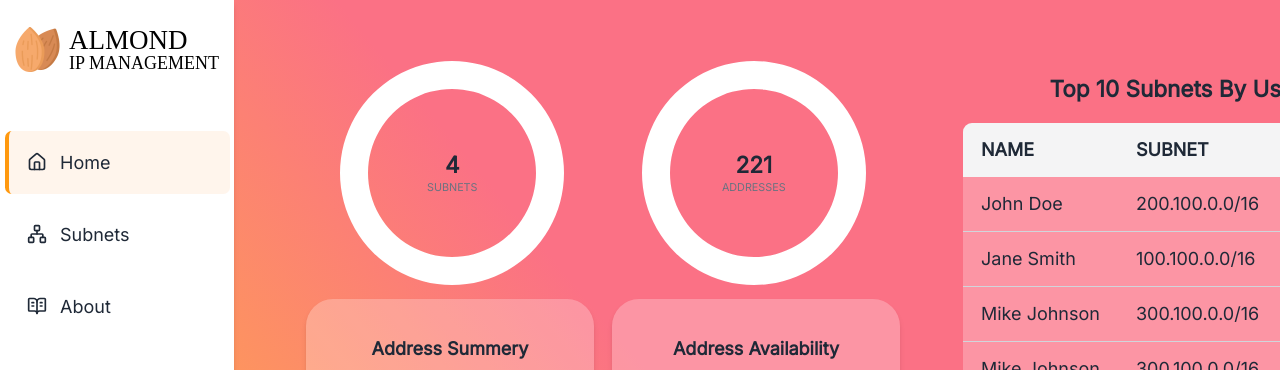
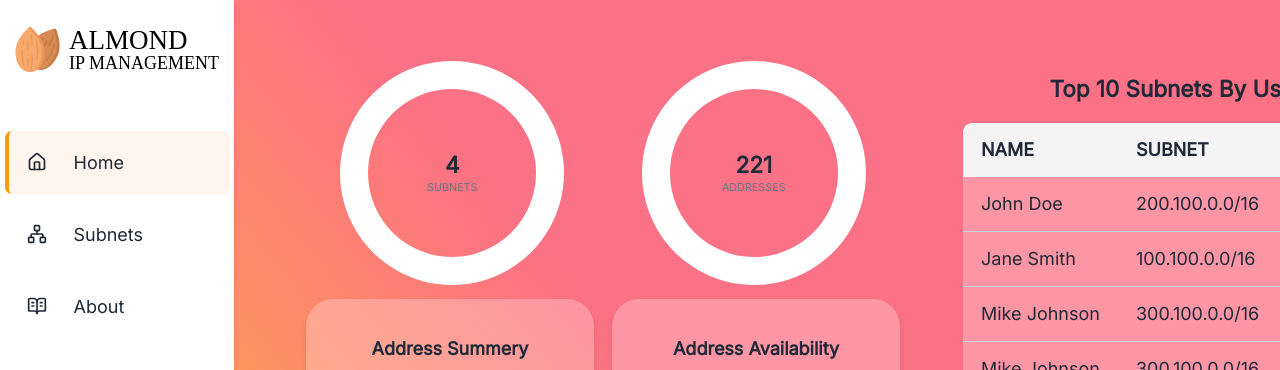
Before and after one commit to random551923/almond-ipam, a React (Vite) app: page /home in a window 1280 px wide. Shown: the top 370 px of the page. Built offline with nearby package versions, Linux system fonts and the light colour scheme; a web font is replaced by a local one.

Commit message:
feat: add tooltip to collapsed sid bar

```diff
--- a/src/features/Sidebar/SidebarItem.tsx
+++ b/src/features/Sidebar/SidebarItem.tsx
@@ -17,31 +17,46 @@ const SidebarItem = ({ icon, text, link }: SidebarItemProps) => {
       {({ isActive }) => (
         <li
           className={cn(
-            "relative flex items-center border-transparent p-4 my-2 text-md cursor-pointer rounded-md transition-all duration-500 text-sid-bar-primary-text hover:bg-sid-bar-haver-bg justify-start",
+            "group relative flex items-center border-transparent p-4 my-2 text-md cursor-pointer rounded-md transition-all duration-500 text-sid-bar-primary-text hover:bg-sid-bar-haver-bg justify-start",
             {
               "bg-sid-bar-active-bg ": isActive,
               "border-primary ": isActive && expanded,
               "gap-0 justify-center border-0": !expanded,
               "gap-3 justify-start border-l-4 ": expanded,
             },
-          )}
-        >
+          )}>
           <div className="shrink-0 flex items-center justify-center">
             {icon}
           </div>
 
           <span
             className={cn(
-              "overflow-hidden whitespace-nowrap text-basic",
-              expanded ? "w-auto opacity-100" : "w-0 opacity-0",
-            )}
-          >
+              "overflow-hidden whitespace-nowrap text-basic transition-all",
+              expanded ? "w-auto opacity-100 ml-3" : "w-0 opacity-0",
+            )}>
             {text}
           </span>
+
+          {/* Show tooltip on collapsed side bar */}
+          {!expanded && (<Tooltip text={text}/>)}
         </li>
       )}
     </NavLink>
   );
 };
 
+const Tooltip = ({ text, className }: { text: string; className?: string }) => {
+  return (
+    <div
+      className={cn(
+        "absolute left-full rounded-md px-2 py-1 ml-2 bg-gray-800 text-white text-sm invisible -translate-x-3 transition-all group-hover:visible group-hover:translate-x-0 z-50 whitespace-nowrap shadow-md pointer-events-none",
+        className,
+      )}
+    >
+      {text}
+    </div>
+  );
+};
+
+
 export default SidebarItem;
```
